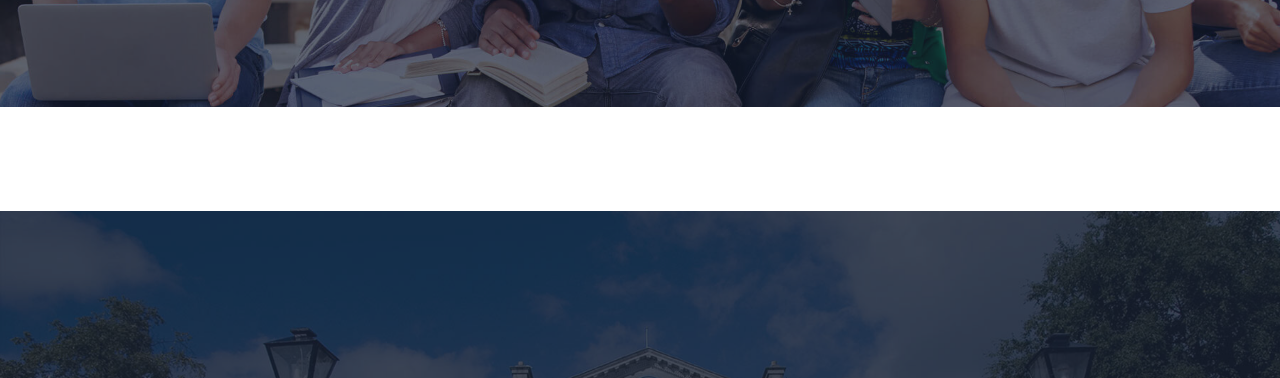
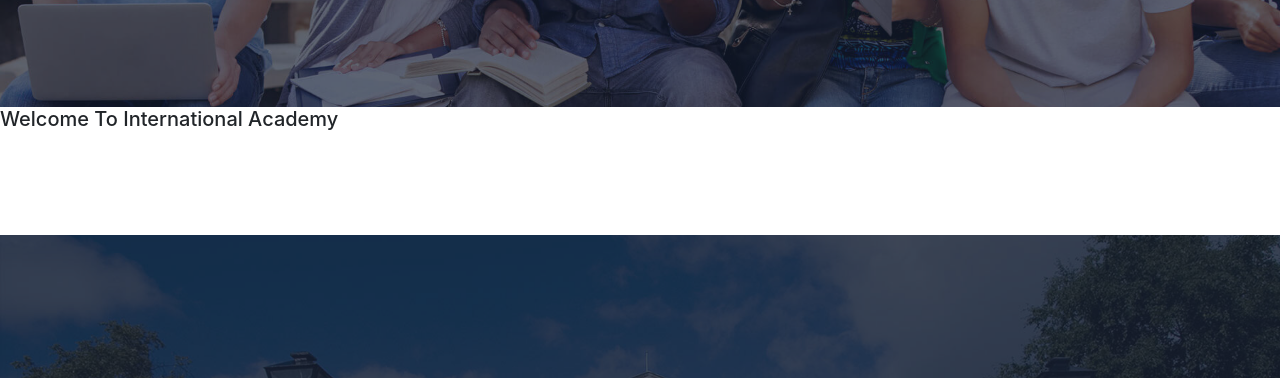
Before and after one commit to AmirDasti/internationtaltutorsacademy.github.io, a website with bundled scripts: page index.html in a window 1280 px wide. Shown: the part 407-785 px from the top of the page. Built offline with nearby package versions, Linux system fonts and the light colour scheme; files whose address does not match are found by name; a web font is replaced by a local one.

Commit message:
Update index.html

```diff
--- a/index.html
+++ b/index.html
@@ -142,6 +142,7 @@
             </div>
         </div>
     </div>
+  <h2>Welcome To International Academy</h2>
     <!-- offset search area start -->
     <div class="offset-search">
         <form action="#">
@@ -176,23 +177,7 @@
     </div>
     <!-- hero area end -->
 
-    <!-- about area start -->
-    <!-- <div class="about-area-style2 ptb--120">
-        <div class="container">
-            <div class="row">
-                <div class="col-lg-8 offset-lg-2 col-md-10 offset-md-1">
-                    <div class="about-content-style2 text-center has-color">
-                        <div class="section-title-style mb-4">
-                            <h2>Welcome to <b class="line-break"></b><span class="text-color">Edification</span> University</h2>
-                        </div>
-                        <p class="text-white-70">Eaque ipsa quae ab illo inventore veritatis et quasi architecto beatae vitae dicta sunt explicabo. Nemo enim ipsam voluptatem quia voluptas sit aspernatur aut odit aut fugit, sed quia consequuntur magni dolores eos qui ratione voluptatem sequi nesciunt. Neque porro quisquam est, qui dolorem ipsum quia incidunt ut labore et dolore magnam aliquam quaerat voluptatem.</p>
-                        <a class="btn btn-light btn-round mt-3" href="#">Read more</a>
-                    </div>
-                </div>
-            </div>
-        </div>
-    </div> -->
-    <!-- about area end -->
+
 
     <!-- course area start -->
     <div class="course-area  ptb--120">
```
